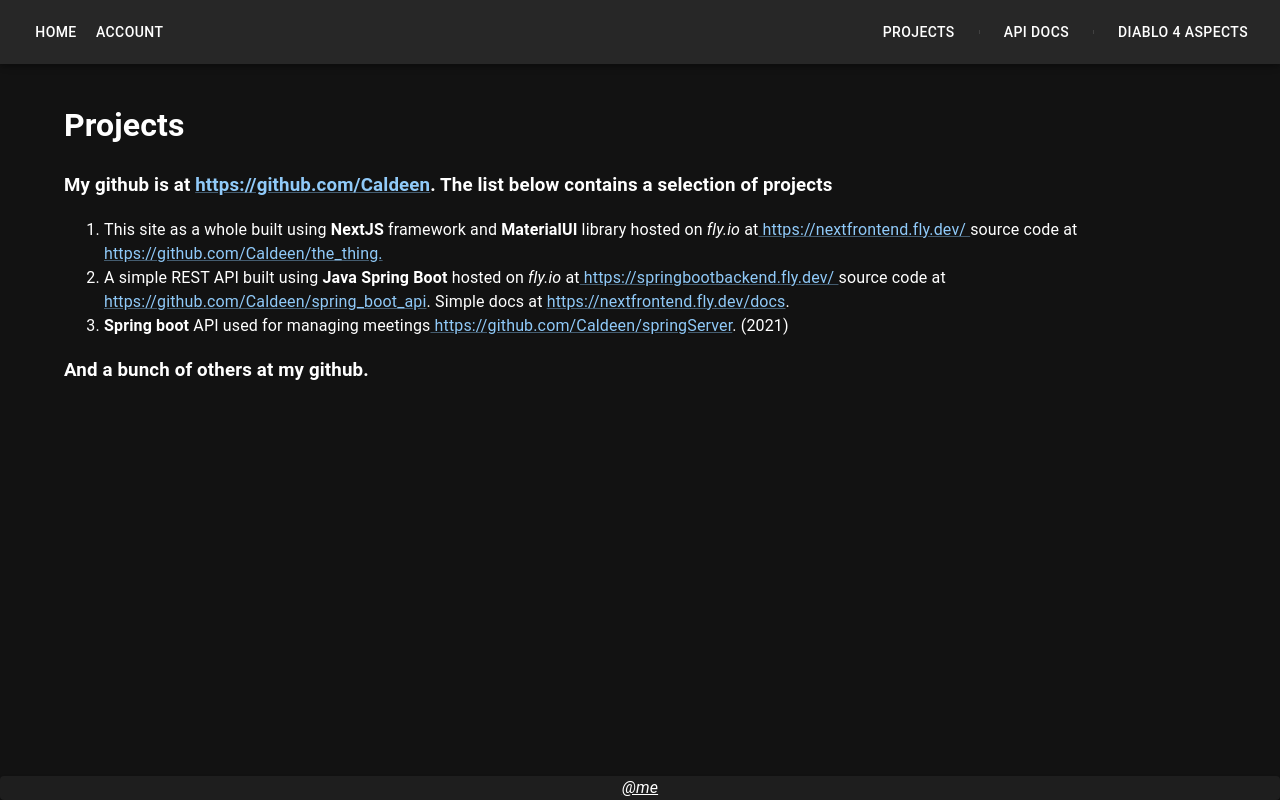
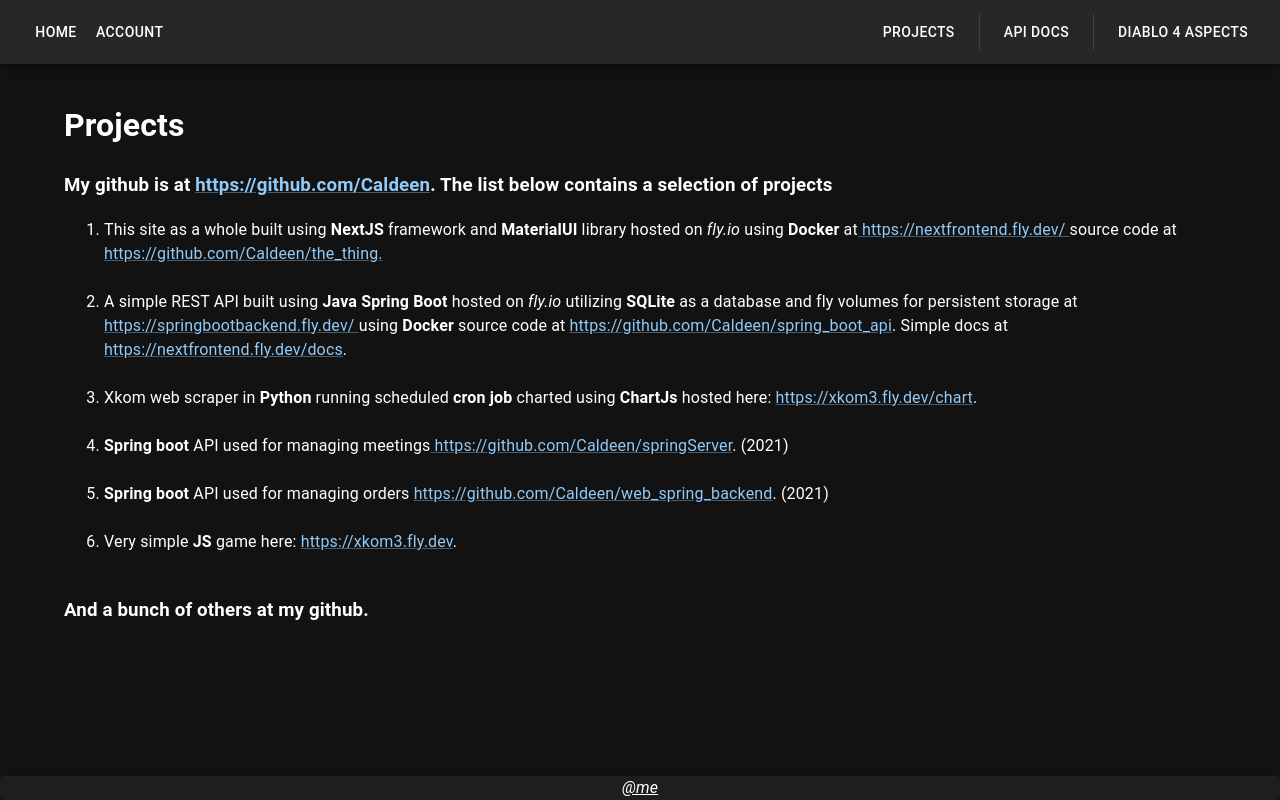
Before and after one commit to Caldeen/the_thing, a Next.js app: page /projects in a window 1280 px wide. Built offline with nearby package versions, Linux system fonts and the light colour scheme.

Commit message:
reactive navbar

```diff
--- a/components/layout.tsx
+++ b/components/layout.tsx
@@ -5,13 +5,13 @@
 import Typography from "@mui/material/Typography"
 import { useEffect, useState } from "react"
 import Account from "./account"
-import { BottomNavigation, CssBaseline, Divider } from "@mui/material"
+import { BottomNavigation, CssBaseline, Divider, IconButton, List, ListItemButton, Paper } from "@mui/material"
 import Footer from "./footer"
-import { Palette } from "@mui/icons-material"
-
+import FormatListBulletedOutlinedIcon from '@mui/icons-material/FormatListBulletedOutlined';
 
 const Layout = ({ children }: any) => {
     const [loggedUser, setLoggedUser] = useState('')
+    const [open, setOpen] = useState(false)
     useEffect(() => {
         setLoggedUser(localStorage.getItem('name') as string)
     }, [])
@@ -29,13 +29,26 @@
                         <Button href='/' color='inherit' >Home</Button>
                         <Account user={loggedUser} handleLogoutClick={handleLogoutClick}></Account>
                         <div style={{ flex: 2 }}></div>
-                        <Box component={'div'} sx={{display:['none','flex','flex','flex','flex','flex']}}>
+                        <Box component={'div'} sx={{display:['none','none','flex','flex','flex','flex']}}>
                             <Button href="/projects" color="inherit">Projects</Button>
-                            <Divider orientation="vertical" flexItem sx={{ margin: 2 }}></Divider>
+                            <Divider orientation="vertical" flexItem sx={{ margin: 2,mt:0,mb:0 }}></Divider>
                             <Button href="/docs" color="inherit">API Docs</Button>
-                            <Divider orientation="vertical" flexItem sx={{ margin: 2 }}></Divider>
-                            <Button href='/armory' color='inherit'>Diablo 4 Aspects</Button>
+                            <Divider orientation="vertical" flexItem sx={{ margin: 2,mt:0,mb:0 }}></Divider>
+                            <Button href='/armory'  color='inherit'>Diablo 4 Aspects</Button>
                         </Box>
+                        <Box   component={'div'} sx={{display:['flex','flex','none','none','none','none']}}>
+                            <IconButton  onClick={()=>setOpen(!open)}>
+                                <FormatListBulletedOutlinedIcon fontSize="large"/>
+                            </IconButton>
+                            <List sx={{display:open?'flex':'none', flexDirection:'column', position:'absolute', top:50, right:0, zIndex:1000}}>
+                                <Paper>
+                                    <ListItemButton href="/projects" >Projects</ListItemButton>
+                                    <ListItemButton href="/docs">API Docs</ListItemButton>
+                                    <ListItemButton href='/armory'>Diablo 4 Aspects</ListItemButton>
+                                </Paper>
+                            </List>
+                        </Box>
+
                     </Toolbar>
                 </AppBar>
             <Toolbar sx={{mb:2}}/>
--- a/pages/projects.tsx
+++ b/pages/projects.tsx
@@ -8,24 +8,42 @@
              The list below contains a selection of projects </h3>
             <ol >
                 <li>
-                    <Typography >This site as a whole built using <b>NextJS</b> framework and <b>MaterialUI</b> library hosted on <i>fly.io</i> at
+                    <Typography >This site as a whole built using <b>NextJS</b> framework and <b>MaterialUI</b> library hosted on <i>fly.io</i> using <b>Docker</b> at
                      <Link href='https://nextfrontend.fly.dev/'> https://nextfrontend.fly.dev/ </Link>
                       source code at <Link href='https://github.com/Caldeen/the_thing'>https://github.com/Caldeen/the_thing.</Link></Typography>
                 </li>
+                <br></br>
                 <li>
-                    <Typography >A simple REST API built using <b>Java Spring Boot</b> hosted on <i>fly.io</i> at
-                        <Link href='https://springbootbackend.fly.dev/'> https://springbootbackend.fly.dev/ </Link>
-                        source code at <Link href='https://github.com/Caldeen/spring_boot_api'>https://github.com/Caldeen/spring_boot_api
+                    <Typography >A simple REST API built using <b>Java Spring Boot</b> hosted on <i>fly.io</i> utilizing
+                    <b> SQLite </b>as a database and fly volumes for persistent storage at
+                        <Link href='https://springbootbackend.fly.dev/'> https://springbootbackend.fly.dev/ </Link> using <b>Docker</b> source code at <Link href='https://github.com/Caldeen/spring_boot_api'>https://github.com/Caldeen/spring_boot_api
                         </Link>. Simple docs at <Link href='https://nextfrontend.fly.dev/docs'>https://nextfrontend.fly.dev/docs</Link>.
                     </Typography>
+                </li>
+                <br></br>
+                <li>
+                    <Typography>Xkom web scraper in <b>Python</b> running scheduled <b>cron job</b> charted using <b>ChartJs </b>
+                    hosted here: <Link href='https://xkom3.fly.dev/chart'>https://xkom3.fly.dev/chart</Link>.</Typography>
+                    <br></br>
                 </li>
                 <li>
                     <Typography><b>Spring boot</b> API used for managing meetings
                      <Link href='https://github.com/Caldeen/springServer'> https://github.com/Caldeen/springServer</Link>.
                      &#40;2021&#41;</Typography>
                 </li>
+                <br></br>
+                <li>
+                    <Typography><b>Spring boot </b> API used for managing orders <Link href='https://github.com/Caldeen/web_spring_backend'>https://github.com/Caldeen/web_spring_backend</Link>. &#40;2021&#41;</Typography>
+                </li>
+                <br></br>
+                <li>
+                    <Typography>Very simple <b>JS</b> game here: <Link href='https://xkom3.fly.dev'>https://xkom3.fly.dev</Link>.</Typography>
+
+                </li>
+                <br></br>
             </ol>
         <h3>And a bunch of others at my github.</h3>
+
         </Container>
     )
 }
```
Also changed, not shown: pages/docs/account.tsx (+9 -3 lines).
